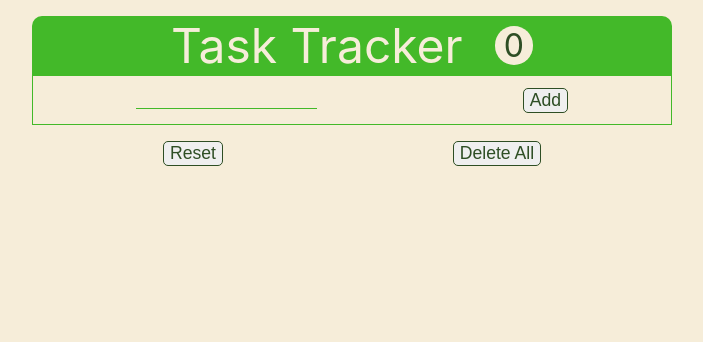
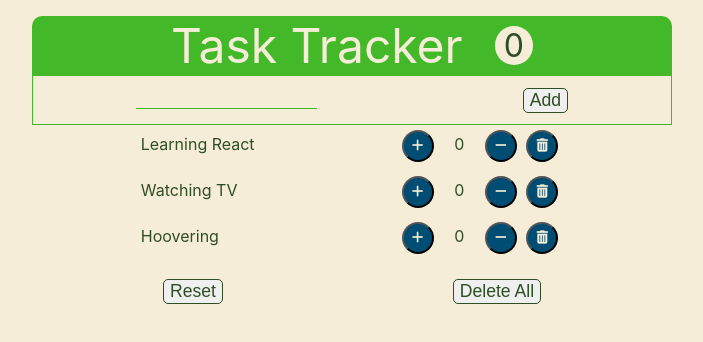
Before and after one commit to jijip41/task-tracker, a React (Create React App) app: page / in a window 1280 px wide. Shown: the top 342 px of the page, without its empty margins (288-991 px from the left). Built offline with nearby package versions, Linux system fonts and the light colour scheme.

Commit message:
♻️ Refactor functions

```diff
--- a/src/App.jsx
+++ b/src/App.jsx
@@ -6,49 +6,31 @@ import Form from './components/Form';
 import Reset from './components/Reset';
 import Delete from './components/Delete';
 
-function App() {
-  const [tasks, setTasks] = React.useState([]);
+function App({ presenter }) {
+  const [tasks, setTasks] = React.useState(presenter.getTasks());
 
   const handleIncrement = (task) => {
-    const newTasks = [...tasks];
-    const index = newTasks.indexOf(task);
-    newTasks[index].count++;
-
-    setTasks(newTasks);
+    presenter.increment(task, setTasks);
   };
 
   const handleDecrement = (task) => {
-    const newTasks = [...tasks];
-    const index = newTasks.indexOf(task);
-    const count = newTasks[index].count;
-    newTasks[index].count = count < 1 ? count : count - 1;
-    setTasks(newTasks);
+    presenter.decrement(task, setTasks);
   };
 
   const handleDelete = (task) => {
-    const newTasks = [...tasks];
-    const index = newTasks.indexOf(task);
-
-    newTasks.splice(index, 1);
-    setTasks(newTasks);
-    // const newTasks = tasks.filter((i) => i.id != task.id);
-    // setTasks(newTasks)
+    presenter.delete(task, setTasks);
   };
 
   const addTasks = (task) => {
-    const addNewTask = [task, ...tasks];
-    setTasks(addNewTask);
+    presenter.add(task, setTasks);
   };
 
   const handleDeleteAll = () => {
-    setTasks([]);
+    presenter.deleteAll(setTasks);
   };
 
   const handleReset = () => {
-    const newTasks = tasks.map((task) => {
-      return { ...task, count: 0 };
-    });
-    setTasks(newTasks);
+    presenter.reset(setTasks);
   };
 
   return (
@@ -60,7 +42,6 @@ function App() {
         handleIncrement={handleIncrement}
         handleDecrement={handleDecrement}
         handleDelete={handleDelete}
-        // onSubmit={handleTasksCount}
       />
       <div className="control">
         <Reset handleReset={handleReset} />
--- a/src/components/Form.jsx
+++ b/src/components/Form.jsx
@@ -2,7 +2,7 @@ import React from 'react';
 
 const Form = (props) => {
   const [name, setName] = React.useState('');
-  const [id, setId] = React.useState(1);
+  const [id, setId] = React.useState(2);
   const inputRef = React.createRef();
 
   const updateTasks = (task) => {
--- a/src/components/TasksList.jsx
+++ b/src/components/Task.jsx
@@ -1,25 +1,25 @@
 import React from 'react';
 
-export default function TasksList(props) {
+export default function Task({ task, onIncrement, onDecrement, onDelete }) {
   const handleIncrement = () => {
-    props.onIncrement(props.task);
+    onIncrement(task);
   };
 
   const handleDecrement = () => {
-    props.onDecrement(props.task);
+    onDecrement(task);
   };
 
-  const handleDelete = (task) => {
-    props.onDelete(props.task);
+  const handleDelete = () => {
+    onDelete(task);
   };
 
   return (
-    <li className="task">
-      <span className="task-name">{props.task.name}</span>
+    <li className="task" key={task.id}>
+      <span className="task-name">{task.name}</span>
       <button className="task-plus task-btn" onClick={handleIncrement}>
         <i className="fas fa-plus"></i>
       </button>
-      <p className="task-count">{props.task.count}</p>
+      <p className="task-count">{task.count}</p>
       <button className="task-minus task-btn" onClick={handleDecrement}>
         <i className="fas fa-minus"></i>
       </button>
--- a/src/components/Tasks.jsx
+++ b/src/components/Tasks.jsx
@@ -1,21 +1,22 @@
 import React from 'react';
-import TasksList from './TasksList';
+import Task from './Task';
 
-// Container Component
-
-export default function Tasks(props) {
-  // State => Array
-
+export default function Tasks({
+  tasks,
+  handleIncrement,
+  handleDecrement,
+  handleDelete,
+}) {
   return (
     <ul>
-      {props.tasks
+      {tasks
         .map((task) => (
-          <TasksList
+          <Task
             key={task.id}
             task={task}
-            onIncrement={props.handleIncrement}
-            onDecrement={props.handleDecrement}
-            onDelete={props.handleDelete}
+            onIncrement={handleIncrement}
+            onDecrement={handleDecrement}
+            onDelete={handleDelete}
           />
         ))
         .reverse()}
--- a/src/index.js
+++ b/src/index.js
@@ -2,10 +2,29 @@ import React from 'react';
 import ReactDOM from 'react-dom';
 import './index.css';
 import App from './App.jsx';
+import TaskPresenter from './task_presenter';
+
+const taskPresenter = new TaskPresenter([
+  {
+    id: 1,
+    name: 'Hoovering',
+    count: 0,
+  },
+  {
+    id: 2,
+    name: 'Watching TV',
+    count: 0,
+  },
+  {
+    id: 3,
+    name: 'Learning React',
+    count: 0,
+  },
+]);
 
 ReactDOM.render(
   <React.StrictMode>
-    <App />
+    <App presenter={taskPresenter} />
   </React.StrictMode>,
   document.getElementById('root')
 );
--- /dev/null
+++ b/src/task_presenter.js
@@ -0,0 +1,54 @@
+export default class TaskPresenter {
+  constructor(tasks) {
+    this.tasks = tasks;
+  }
+  getTasks() {
+    return this.tasks;
+  }
+
+  increment(task, update) {
+    this.tasks = this.tasks.map((item) => {
+      if (item.id === task.id) {
+        return { ...item, count: task.count + 1 };
+      }
+      return item;
+    });
+    update(this.tasks);
+  }
+
+  decrement(task, update) {
+    this.tasks = this.tasks.map((item) => {
+      if (item.id === task.id) {
+        return item.count > 0
+          ? { ...item, count: item.count - 1 }
+          : { ...item };
+      }
+      return item;
+    });
+    update(this.tasks);
+  }
+
+  delete(task, update) {
+    this.tasks = this.tasks.filter((item) => {
+      return item.id !== task.id;
+    });
+    update(this.tasks);
+  }
+
+  add(task, update) {
+    this.tasks = [...this.tasks, task];
+    update(this.tasks);
+  }
+
+  deleteAll(update) {
+    this.tasks = [];
+    update(this.tasks);
+  }
+
+  reset(update) {
+    this.tasks = this.tasks.map((item) => {
+      return { ...item, count: 0 };
+    });
+    update(this.tasks);
+  }
+}
```
